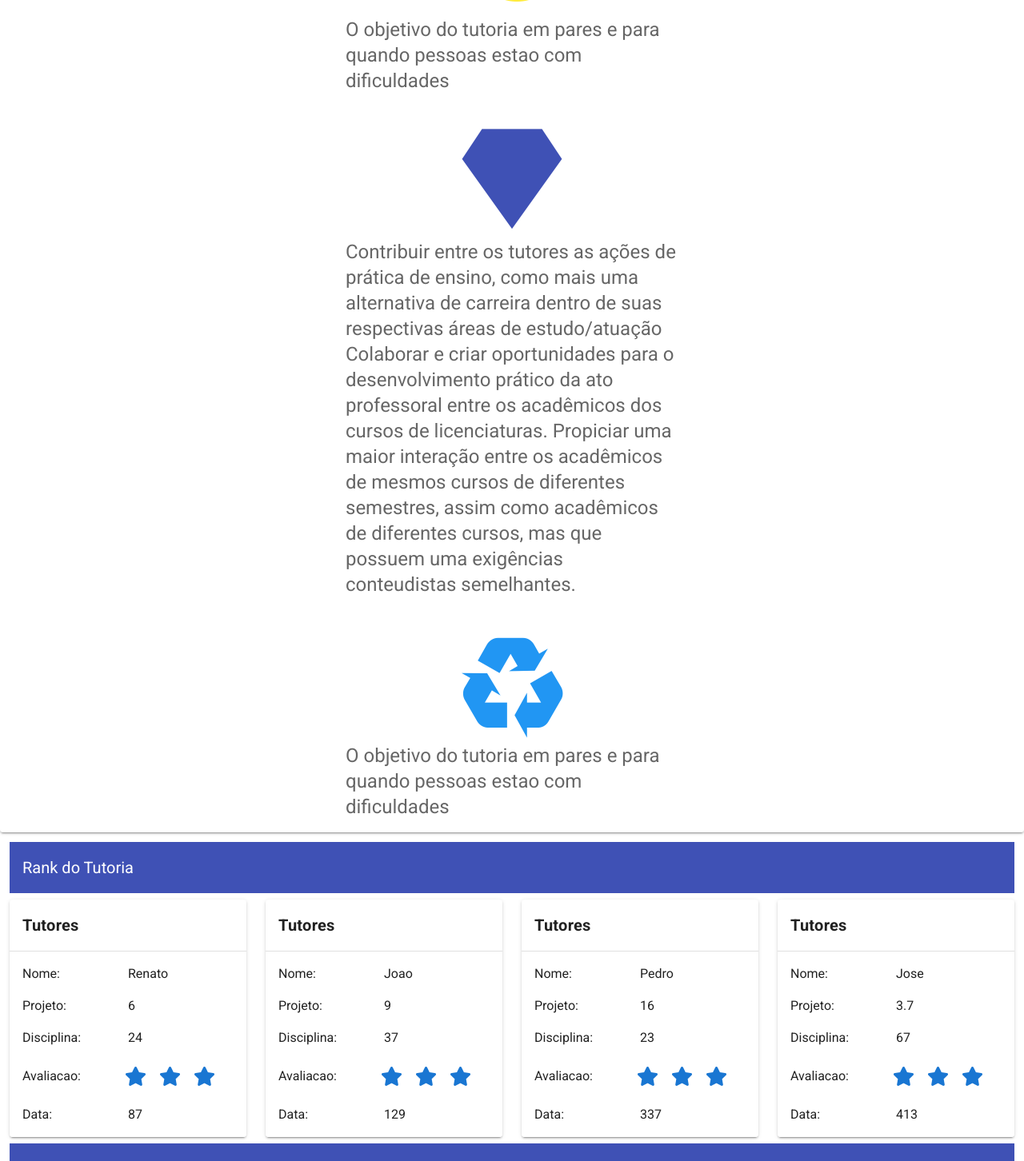
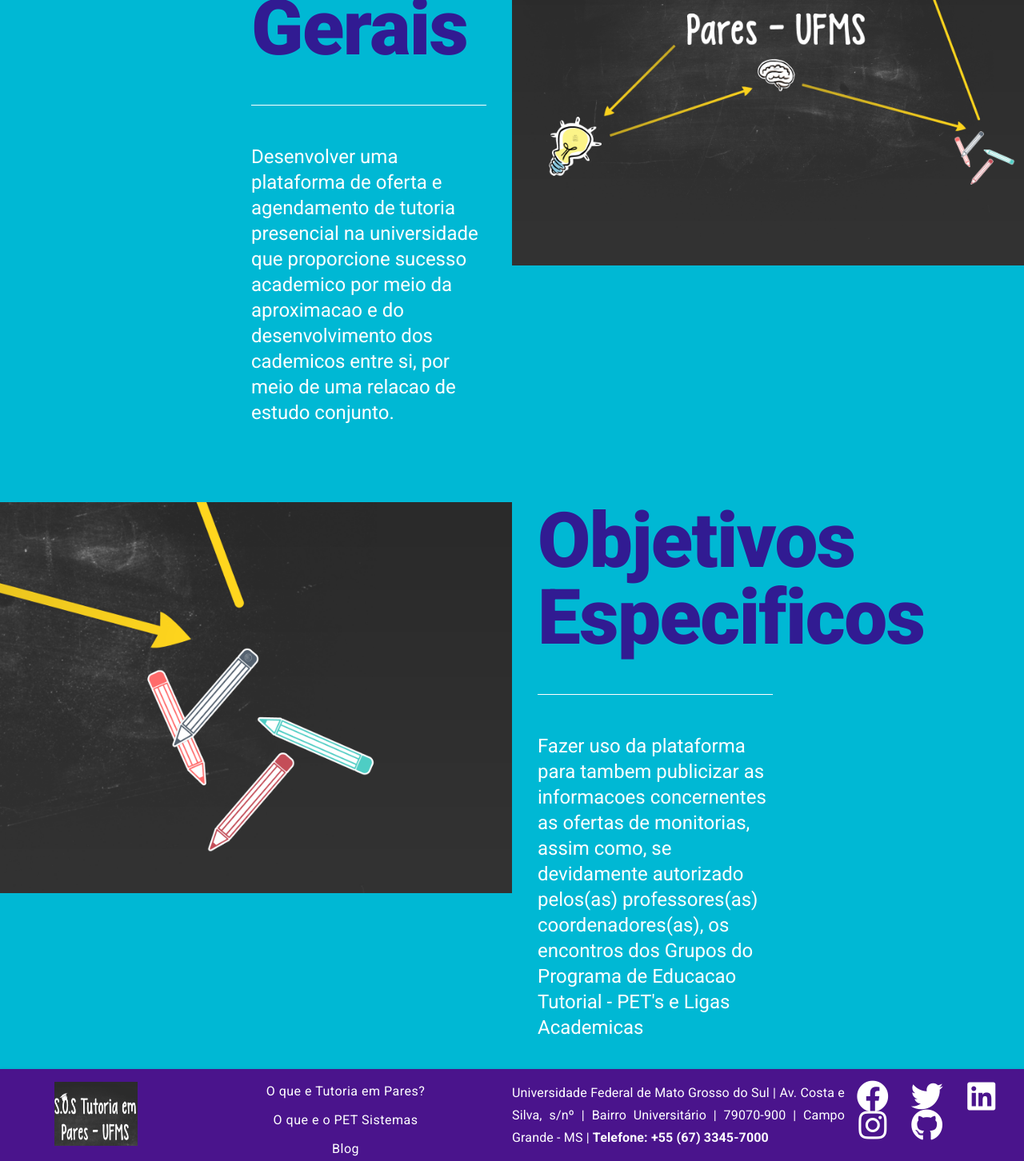
Before and after one commit to RenatoShishido/frontend-tutoria-vuejs, a Vue app: page / in a window 1280 px wide. Shown: the part 820-2272 px from the top of the page at 80% size. Built offline with nearby package versions, Linux system fonts and the light colour scheme; what vue-fuse would draw is missing.

Commit message:
Implementado a home inteira funcionando

```diff
--- a/src/components/home/Content.vue
+++ b/src/components/home/Content.vue
@@ -1,16 +1,44 @@
 <template>
-  <v-card>
-      <v-card-text v-for="content in contents" :key="content.title"
-      class="d-flex justify-center"
-      >
-        <v-flex xs12 sm8 md4 >
-          <div class="d-flex headline flex-column align-center">
-            <v-icon size="150px" :class="content.color" class="black--text">{{ content.icon }}</v-icon>
-            {{content.texto}}
-          </div>
-        </v-flex>
-      </v-card-text>
-  </v-card>
+    <v-row class="cyan accent-4">
+       <v-flex xs12 sm8 md6 class="d-flex flex-wrap justify-end px-8 align-self-center">
+         <div
+         style="width:50%;"
+         >
+        <h2 class="display-4 font-weight-black color my-12">Objetivos Gerais</h2>
+        <v-divider class="white"></v-divider>
+        <p class="white--text headline my-12">
+          Desenvolver uma plataforma de oferta e agendamento de tutoria
+          presencial na universidade que proporcione sucesso academico por meio da aproximacao
+          e do desenvolvimento dos cademicos entre si, por meio de uma relacao de estudo conjunto.
+        </p>
+         </div>
+      </v-flex>
+      <v-flex xs12 sm8 md6>
+        <img src="../../assets/content.png" alt="content"
+        style="width: 100%; heigth:100%;"
+        >
+      </v-flex>
+      <v-flex xs12 sm8 md6 class="my-12">
+        <img src="../../assets/lapis.png" alt="content"
+        style="width: 100%; heigth:100%;"
+        >
+      </v-flex>
+       <v-flex xs12 sm8 md6 class="d-flex flex-wrap justify-start px-8 align-self-center">
+         <div
+
+         style="width:50%;"
+         >
+        <h2 class="display-4 font-weight-black color my-12">Objetivos Especificos</h2>
+        <v-divider class="white"></v-divider>
+        <p class="white--text headline my-12">
+          Fazer uso da plataforma para tambem publicizar as informacoes concernentes
+          as ofertas de monitorias, assim como, se devidamente autorizado pelos(as)
+          professores(as) coordenadores(as), os encontros dos Grupos do Programa de
+          Educacao Tutorial - PET's e Ligas Academicas
+        </p>
+         </div>
+      </v-flex>
+    </v-row>
 </template>
 
 <script>
@@ -18,33 +46,13 @@
   name: "Content",
   data() {
     return {
-      contents: [
-        {
-          ref: "/",
-          icon: "mdi-history",
-          texto:
-            "O objetivo do tutoria em pares e para quando pessoas estao com dificuldades",
-          color: "yellow--text"
-        },
-        {
-          ref: "/",
-          icon: "mdi-diamond",
-          texto:
-            "Contribuir entre os tutores as ações de prática de ensino, como mais uma alternativa de carreira dentro de suas respectivas áreas de estudo/atuação Colaborar e criar oportunidades para o desenvolvimento prático da ato professoral entre os acadêmicos dos cursos de licenciaturas. Propiciar uma maior interação entre os acadêmicos de mesmos cursos de diferentes semestres, assim como acadêmicos de diferentes cursos, mas que possuem uma exigências conteudistas semelhantes.",
-          color: "indigo--text"
-        },
-        {
-          ref: "/",
-          icon: "mdi-recycle",
-          texto:
-            "O objetivo do tutoria em pares e para quando pessoas estao com dificuldades",
-          color: "blue--text"
-        }
-      ]
-    };
+    }
   }
 };
 </script>
 
 <style>
+.color{
+  color: #311B92;
+}
 </style>
--- a/src/views/View-Home.vue
+++ b/src/views/View-Home.vue
@@ -2,7 +2,6 @@
   <v-app>
     <Header />
     <Content />
-    <Rank />
   </v-app>
 </template>
 
@@ -12,13 +11,11 @@
 <script>
 import Header from "../components/main/Header";
 import Content from "../components/home/Content";
-import Rank from "../components/home/Rank";
 export default {
   name: "View-Home",
   components: {
     Header,
     Content,
-    Rank
   },
   data: () => ({})
 };
```
Also changed, not shown: src/assets/content.png (added), src/assets/lapis.png (added), 14 other files (tests, documents, lock files or other folders).
